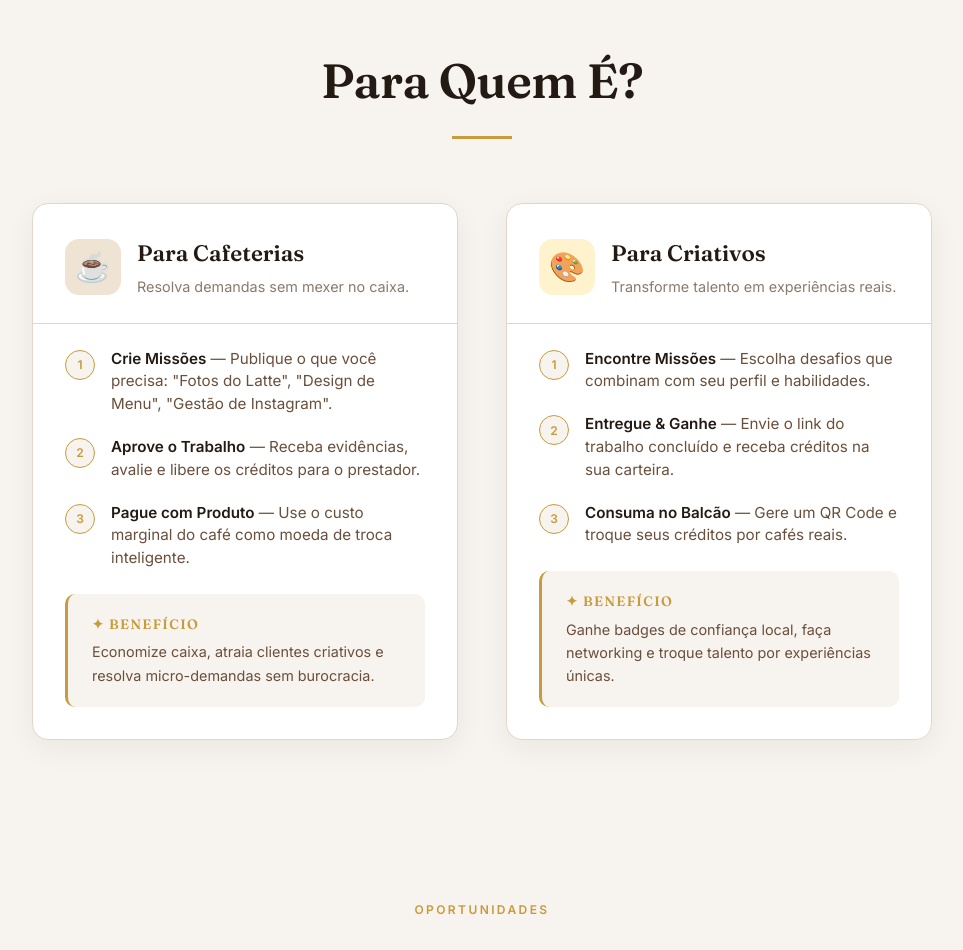
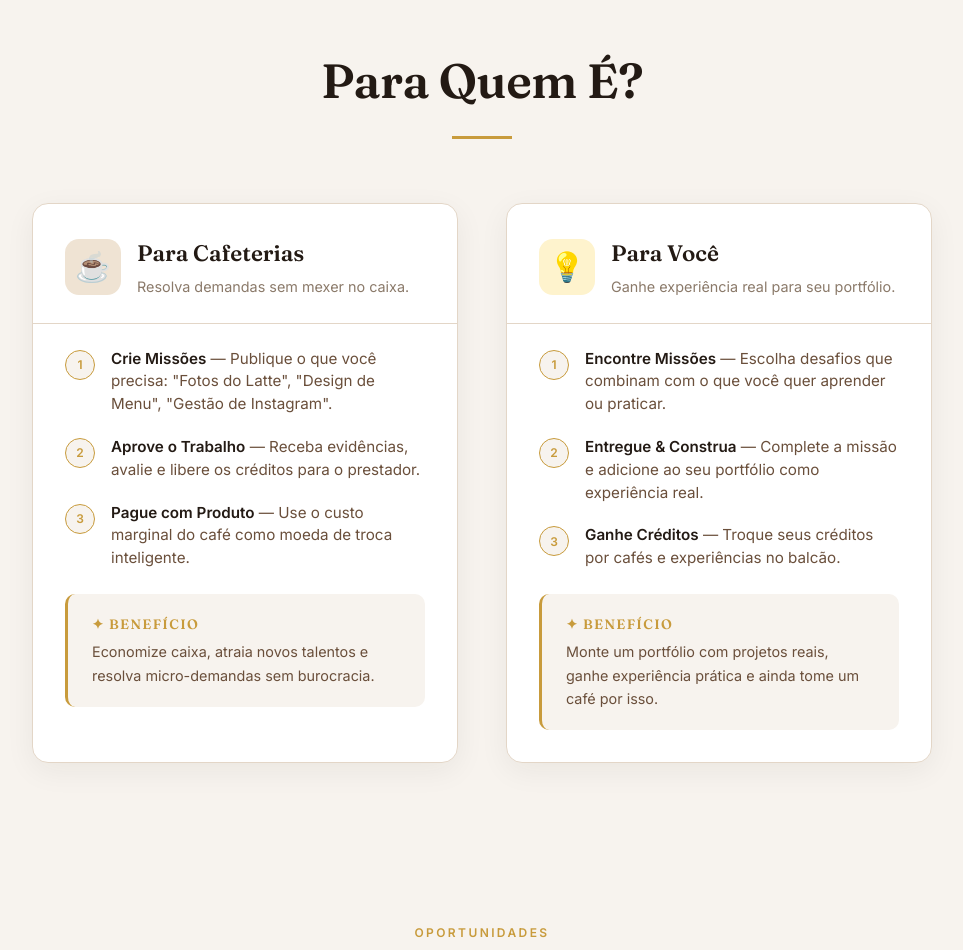
Before and after one commit to ilaraca/coffee-colab, a FastAPI app: page / in a window 1280 px wide. Shown: the part 1121-2071 px from the top of the page, without its empty margins (158-1121 px from the left). Run offline with FastAPI, Linux system fonts and the light colour scheme; data that the repository does not hold is empty; some libraries are stand-ins or nearby versions.

Commit message:
feat(landing): rebrand 'Para Criativos' → 'Para Você' with portfolio focus
- Change persona from 'Para Criativos' to 'Para Você'
- Update icon from 🎨 to 💡 (broader audience)
- Rewrite steps to emphasize learning, portfolio building, and experience
- Update benefit: 'Monte um portfólio com projetos reais'
- Update cafeteria benefit: 'novos talentos' instead of 'clientes criativos'

```diff
--- a/app/templates/landing.html
+++ b/app/templates/landing.html
@@ -571,36 +571,36 @@
                 </div>
                 <div class="benefits-box">
                     <h4>✦ Benefício</h4>
-                    <p>Economize caixa, atraia clientes criativos e resolva micro-demandas sem burocracia.</p>
+                    <p>Economize caixa, atraia novos talentos e resolva micro-demandas sem burocracia.</p>
                 </div>
             </div>
         </div>
 
-        <!-- Criativo -->
+        <!-- Para Você -->
         <div class="persona-card animate-up delay-2">
             <div class="persona-header">
-                <div class="persona-icon creative">🎨</div>
+                <div class="persona-icon creative">💡</div>
                 <div>
-                    <h3>Para Criativos</h3>
-                    <p>Transforme talento em experiências reais.</p>
+                    <h3>Para Você</h3>
+                    <p>Ganhe experiência real para seu portfólio.</p>
                 </div>
             </div>
             <div class="persona-body">
                 <div class="step-item">
                     <div class="step-number">1</div>
-                    <p><strong>Encontre Missões</strong> — Escolha desafios que combinam com seu perfil e habilidades.</p>
+                    <p><strong>Encontre Missões</strong> — Escolha desafios que combinam com o que você quer aprender ou praticar.</p>
                 </div>
                 <div class="step-item">
                     <div class="step-number">2</div>
-                    <p><strong>Entregue & Ganhe</strong> — Envie o link do trabalho concluído e receba créditos na sua carteira.</p>
+                    <p><strong>Entregue & Construa</strong> — Complete a missão e adicione ao seu portfólio como experiência real.</p>
                 </div>
                 <div class="step-item">
                     <div class="step-number">3</div>
-                    <p><strong>Consuma no Balcão</strong> — Gere um QR Code e troque seus créditos por cafés reais.</p>
+                    <p><strong>Ganhe Créditos</strong> — Troque seus créditos por cafés e experiências no balcão.</p>
                 </div>
                 <div class="benefits-box">
                     <h4>✦ Benefício</h4>
-                    <p>Ganhe badges de confiança local, faça networking e troque talento por experiências únicas.</p>
+                    <p>Monte um portfólio com projetos reais, ganhe experiência prática e ainda tome um café por isso.</p>
                 </div>
             </div>
         </div>
```
